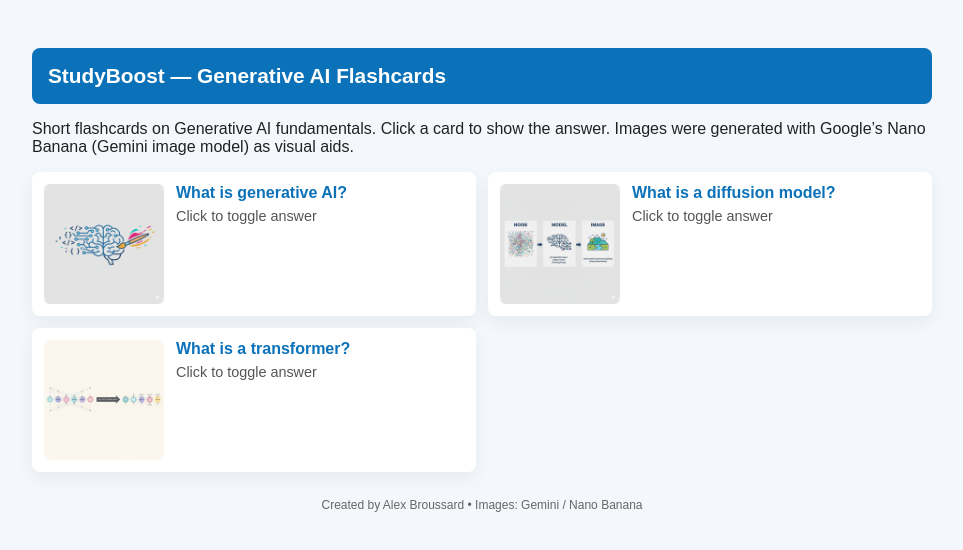
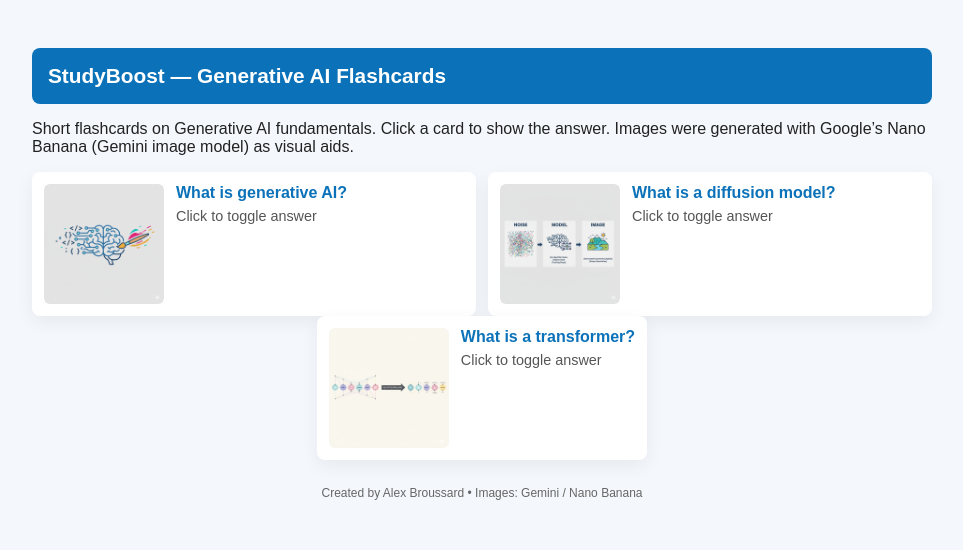
Before and after one commit to AlexBroussard/StudyTool-Flashcards-, a plain HTML site: page index.html in a window 1280 px wide. Shown: the whole page, without its empty margins (158-1121 px from the left). Drawn offline with Linux system fonts and the light colour scheme.

Commit message:
Update index.html

```diff
--- a/index.html
+++ b/index.html
@@ -6,21 +6,94 @@
   <title>StudyBoost — Generative AI Flashcards</title>
   <meta name="description" content="Small study tool: flashcards on Generative AI with supportive AI-generated images.">
   <style>
-    body{font-family:Arial,Helvetica,sans-serif;margin:0;background:#f4f7fb;color:#111}
-    .wrap{max-width:900px;margin:2rem auto;padding:1rem}
-    header{background:#0b72b9;color:#fff;padding:1rem;border-radius:8px}
-    header h1{margin:0;font-size:1.3rem}
-    .intro{margin:1rem 0;color:#222}
-    .grid{display:grid;grid-template-columns:1fr;gap:12px}
-    @media(min-width:760px){ .grid{grid-template-columns:repeat(2,1fr)} }
-    .card{background:#fff;padding:12px;border-radius:8px;box-shadow:0 6px 18px rgba(20,30,50,0.06);display:flex;gap:12px;align-items:flex-start}
-    .card img{width:120px;height:120px;object-fit:cover;border-radius:6px}
-    .qa{flex:1}
-    .question{font-weight:700;color:#0b72b9;margin:0 0 6px}
-    .answer{display:none;margin:0;color:#333}
-    .show .answer{display:block}
-    .toggle{cursor:pointer;color:#555;font-size:0.9rem;margin-top:6px}
-    footer{margin-top:1.5rem;text-align:center;color:#666;font-size:0.9rem}
+    body {
+      font-family: Arial, Helvetica, sans-serif;
+      margin: 0;
+      background: #f4f7fb;
+      color: #111;
+    }
+    .wrap {
+      max-width: 900px;
+      margin: 2rem auto;
+      padding: 1rem;
+    }
+    header {
+      background: #0b72b9;
+      color: #fff;
+      padding: 1rem;
+      border-radius: 8px;
+    }
+    header h1 {
+      margin: 0;
+      font-size: 1.3rem;
+    }
+    .intro {
+      margin: 1rem 0;
+      color: #222;
+    }
+    .grid {
+      display: grid;
+      grid-template-columns: 1fr;
+      gap: 12px;
+    }
+    @media (min-width: 760px) {
+      .grid {
+        grid-template-columns: repeat(2, 1fr);
+      }
+    }
+    .card {
+      background: #fff;
+      padding: 12px;
+      border-radius: 8px;
+      box-shadow: 0 6px 18px rgba(20, 30, 50, 0.06);
+      display: flex;
+      gap: 12px;
+      align-items: flex-start;
+      transition: transform 0.2s ease;
+    }
+    .card:hover {
+      transform: translateY(-3px);
+    }
+    .center-card {
+      max-width: 450px;
+      margin: 0 auto; /* centers the card */
+      display: flex;
+      justify-content: center;
+    }
+    .card img {
+      width: 120px;
+      height: 120px;
+      object-fit: cover;
+      border-radius: 6px;
+    }
+    .qa {
+      flex: 1;
+    }
+    .question {
+      font-weight: 700;
+      color: #0b72b9;
+      margin: 0 0 6px;
+    }
+    .answer {
+      display: none;
+      margin: 0;
+      color: #333;
+    }
+    .show .answer {
+      display: block;
+    }
+    .toggle {
+      cursor: pointer;
+      color: #555;
+      font-size: 0.9rem;
+      margin-top: 6px;
+    }
+    footer {
+      margin-top: 1.5rem;
+      text-align: center;
+      color: #666;
+      font-size: 0.9rem;
+    }
   </style>
 </head>
 <body>
@@ -47,7 +120,10 @@
           <div class="toggle">Click to toggle answer</div>
         </div>
       </article>
+    </div>
 
+    <!-- Centered Transformer card -->
+    <div class="center-card">
       <article class="card" onclick="this.classList.toggle('show')">
         <img src="images/Flash3.png" alt="Transformer visual">
         <div class="qa">
```
